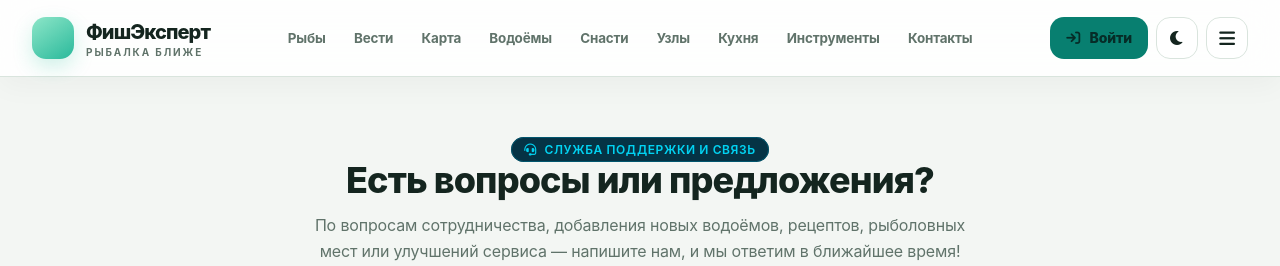
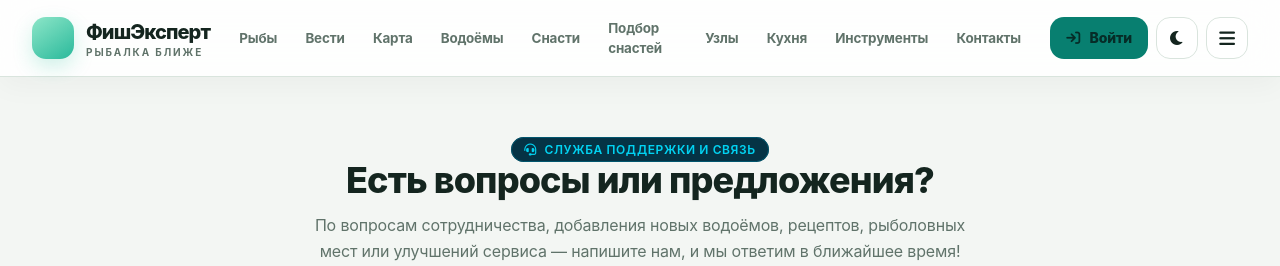
Before and after one commit to kirsanovalexey2011-source/FisherPro1111, a Flask app: page /contacts in a window 1280 px wide. Shown: the top 266 px of the page. Run offline with Flask 3, Linux system fonts and the light colour scheme.

Commit message:
Add gear advisor to site navigation

```diff
--- a/templates/base.html
+++ b/templates/base.html
@@ -41,6 +41,7 @@
                     <a href="{{ url_for('map_page') }}" class="fe-nav-link">Карта</a>
                     <a href="{{ url_for('waters') }}" class="fe-nav-link">Водоёмы</a>
                     <a href="{{ url_for('tackle') }}" class="fe-nav-link">Снасти</a>
+                    <a href="{{ url_for('gear_advisor') }}" class="fe-nav-link">Подбор снастей</a>
                     <a href="{{ url_for('knots') }}" class="fe-nav-link">Узлы</a>
                     <a href="{{ url_for('recipes') }}" class="fe-nav-link">Кухня</a>
                     <a href="{{ url_for('tools') }}" class="fe-nav-link">Инструменты</a>
@@ -79,6 +80,7 @@
                 <a href="{{ url_for('map_page') }}" class="rounded-xl px-3 py-3 hover:bg-black/5 dark:hover:bg-white/5">Карта</a>
                 <a href="{{ url_for('waters') }}" class="rounded-xl px-3 py-3 hover:bg-black/5 dark:hover:bg-white/5">Водоёмы</a>
                 <a href="{{ url_for('tackle') }}" class="rounded-xl px-3 py-3 hover:bg-black/5 dark:hover:bg-white/5">Снасти</a>
+                <a href="{{ url_for('gear_advisor') }}" class="rounded-xl px-3 py-3 hover:bg-black/5 dark:hover:bg-white/5">Подбор снастей</a>
                 <a href="{{ url_for('knots') }}" class="rounded-xl px-3 py-3 hover:bg-black/5 dark:hover:bg-white/5">Узлы</a>
                 <a href="{{ url_for('recipes') }}" class="rounded-xl px-3 py-3 hover:bg-black/5 dark:hover:bg-white/5">Кухня</a>
                 <a href="{{ url_for('tools') }}" class="rounded-xl px-3 py-3 hover:bg-black/5 dark:hover:bg-white/5">Инструменты</a>
```
